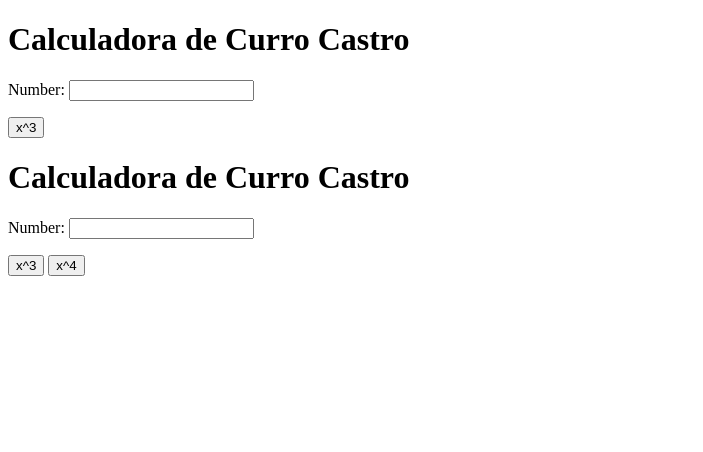
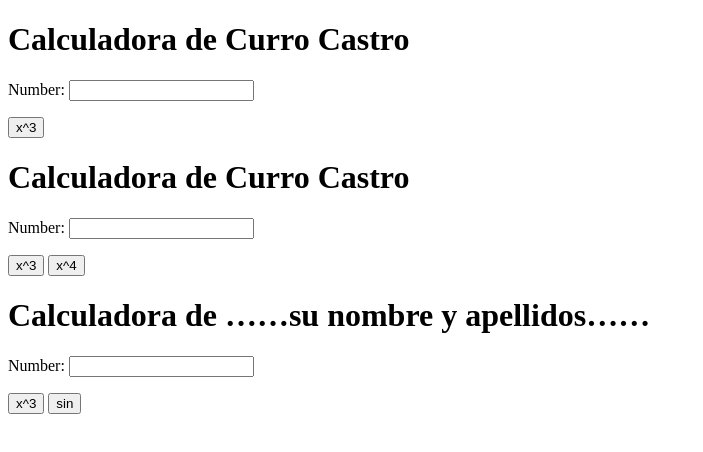
Before and after one commit to Currogomez/my_calculator, a plain HTML site: page index.html in a window 1280 px wide. Shown: the whole page, without its empty margins (0-703 px from the left). Drawn offline with Linux system fonts and the light colour scheme.

Commit message:
Update index.html

```diff
--- a/index.html
+++ b/index.html
@@ -46,3 +46,30 @@
         </script>
     </body>
 </html>
+
+<!DOCTYPE html>
+<html>
+    <head>
+        <title>Calculator</title>
+        <meta charset="utf-8">
+    </head>
+    <body>
+        <h1>Calculadora de ……su nombre y apellidos……</h1>
+        Number:
+        <input type="text" id="n1">
+        <p>
+            <button onclick="cube()"> x^3 </button>
+            <button onclick="sine()"> sin </button>
+        </p>
+        <script type="text/javascript">
+            function cube() {
+                var num = document.getElementById("n1");
+                num.value = Math.pow(num.value, 3);
+            }
+            function sine() {
+                var num = document.getElementById("n1");
+                num.value = Math.sin(num.value);
+            }
+        </script>
+    </body>
+</html>
```
